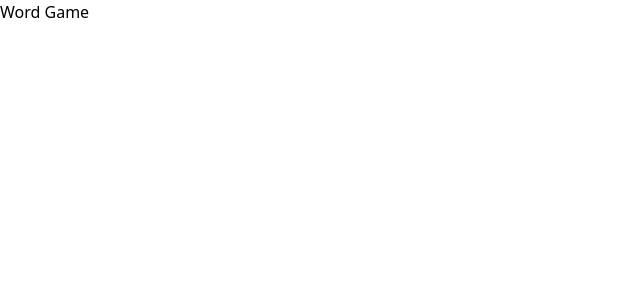
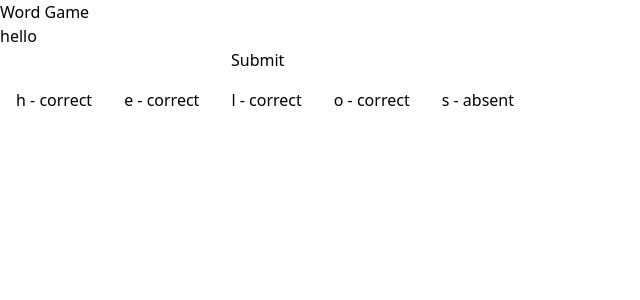
Before and after one commit to timjquigg/word-game, a Next.js app: page / in a window 1280 px wide. Shown: the top 300 px of the page, without its empty margins (0-640 px from the left). Built offline with nearby package versions, Linux system fonts and the light colour scheme.

Commit message:
Add helper function to check guess against target. Add initial display

```diff
--- a/app/page.tsx
+++ b/app/page.tsx
@@ -1,7 +1,27 @@
 import { Inter } from "next/font/google";
-
 const inter = Inter({ subsets: ["latin"] });
 
+import checkWord from "@/helpers/checkWord";
+import Search from "@/components/search";
+
 export default function Home() {
-  return <main></main>;
+  const target = "hello";
+  const check = checkWord("helos", "helo");
+
+  const checkMap = check.map((el, index) => {
+    return (
+      <div key={index}>
+        <p style={{ margin: "1rem" }}>
+          {Object.keys(el)} - {Object.values(el)}
+        </p>
+      </div>
+    );
+  });
+  return (
+    <main>
+      <p>{target}</p>
+      <Search />
+      <div style={{ display: "flex" }}>{checkMap}</div>
+    </main>
+  );
 }
--- /dev/null
+++ b/components/search/index.tsx
@@ -0,0 +1,11 @@
+import SearchBar from "./searchBar";
+import SubmitButton from "./submitButton";
+
+export default function Search() {
+  return (
+    <>
+      <SearchBar />
+      <SubmitButton />
+    </>
+  );
+}
--- /dev/null
+++ b/components/search/searchBar.tsx
@@ -0,0 +1,11 @@
+"use client";
+import { useState } from "react";
+
+export default function SearchBar() {
+  const [value, setValue] = useState("");
+
+  const handleChange = (input: string) => {
+    setValue(input);
+  };
+  return <input value={value} onChange={(e) => handleChange(e.target.value)} />;
+}
--- /dev/null
+++ b/components/search/submitButton.tsx
@@ -0,0 +1,13 @@
+"use client";
+
+type Props = {
+  children?: string;
+};
+
+export default function SubmitButton({ children = "Submit" }: Props) {
+  const handleClick = () => {
+    //
+  };
+
+  return <button onClick={handleClick}>{children}</button>;
+}
--- /dev/null
+++ b/helpers/checkWord.ts
@@ -0,0 +1,32 @@
+type letterCheck = {
+  [key: string]: "correct" | "absent" | "present";
+};
+
+export default function checkWord(
+  guess: string,
+  target: string
+): letterCheck[] {
+  const guessArr = guess.split("");
+  const targetArr = target.split("");
+  const response: letterCheck[] = [];
+  guessArr.forEach((letter, index) => {
+    if (targetArr[index] === letter) {
+      const result: letterCheck = {};
+      result[letter] = "correct";
+      response.push(result);
+      return;
+    }
+    if (targetArr.indexOf(letter) < 0) {
+      const result: letterCheck = {};
+      result[letter] = "absent";
+      response.push(result);
+      return;
+    }
+    const result: letterCheck = {};
+    result[letter] = "present";
+    response.push(result);
+    return;
+  });
+  console.log(response);
+  return response;
+}
```
